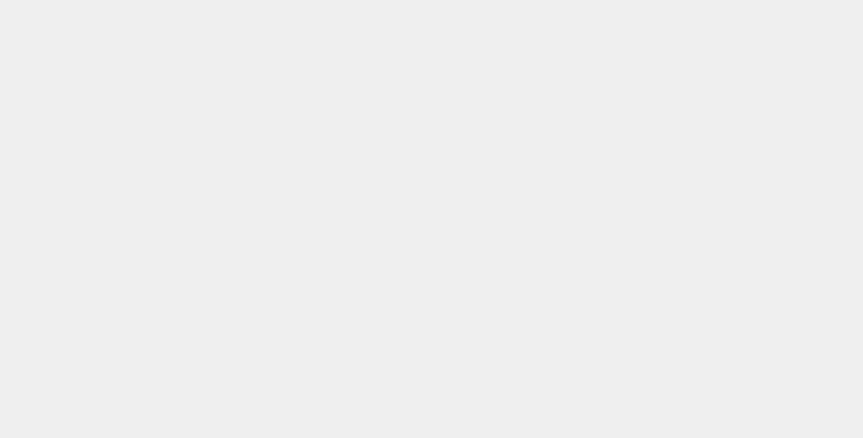
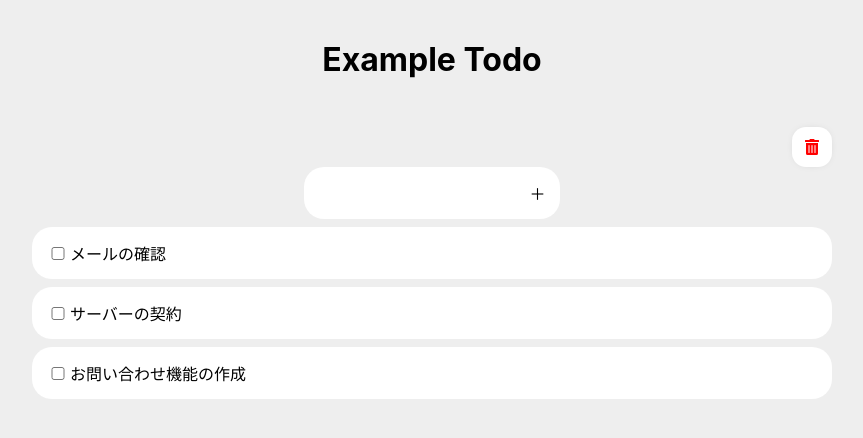
Before and after one commit to yumauma20/react_todoapp, a React (Create React App) app: page / in a window 1280 px wide. Shown: the top 438 px of the page, without its empty margins (208-1071 px from the left). Built offline with nearby package versions, Linux system fonts and the light colour scheme.

Commit message:
todo追加に必要な関数を記載

```diff
--- a/src/App.js
+++ b/src/App.js
@@ -1,9 +1,92 @@
-import React from 'react';
+import React, {useState} from 'react';
+import { FontAwesomeIcon } from "@fortawesome/react-fontawesome"
+import { faTrashAlt } from "@fortawesome/free-solid-svg-icons"
+import "./TodoList.css"
 import './App.css';
 
+// todoを特定するための一意なキーに使用する
+let currentId = 0
+
 function App() {
+  //todoリストのデータが入るstate
+  const [todos, setTodos] = useState([])
+  //todoリスト自身が入るstate
+  const [text, setText] = useState('')
+
+  //フィールドに何か入力されたら呼ばれる関数
+  const onChangeHandler = (e) => {
+    setText(e.target.value)
+  }
+
+  //新しいtodoを追加する関数
+  const pushTodo = (e) => {
+    e.preventDefault()
+    if(!text) {
+      return
+    }
+
+    //新しいtodoの作成
+    const newTodo = {
+      id: currentId,
+      checked: false,
+      text: text
+    }
+
+    //入力欄と対応するstateをリセットする
+    setText('')
+    //今までのtodosと新しく作ったtodoを合成する
+    setTodos([...todos, newTodo])
+    currentId += 1
+  }
+
+
   return (
     <div className="App">
+      <div className="container">
+      <h1 className="title">Example Todo</h1>
+      <ul className="tools">
+        <li className="tool">
+          <FontAwesomeIcon className="delete-all-icon" icon={faTrashAlt} />
+        </li>
+      </ul>
+      <div className="todo-list">
+        <form className="todos-header">
+          <input className="todos-header-input" type="text" />
+          <input className="todos-header-plus" type="submit" value="＋"/>
+        </form>
+        <ul className="todos">
+          <li className="todo">
+            <input
+              className="todo-checkbox"
+              type="checkbox"
+            />
+            <label className="todo-text">
+              メールの確認
+            </label>
+          </li>
+
+          <li className="todo">
+            <input
+              className="todo-checkbox"
+              type="checkbox"
+            />
+            <label className="todo-text">
+              サーバーの契約
+            </label>
+          </li>
+
+          <li className="todo">
+            <input
+              className="todo-checkbox"
+              type="checkbox"
+            />
+            <label className="todo-text">
+              お問い合わせ機能の作成
+            </label>
+          </li>
+        </ul>
+      </div>
+    </div>
     </div>
   );
 }
```
Also changed, not shown: 1 other file (tests, documents, lock files or other folders).
